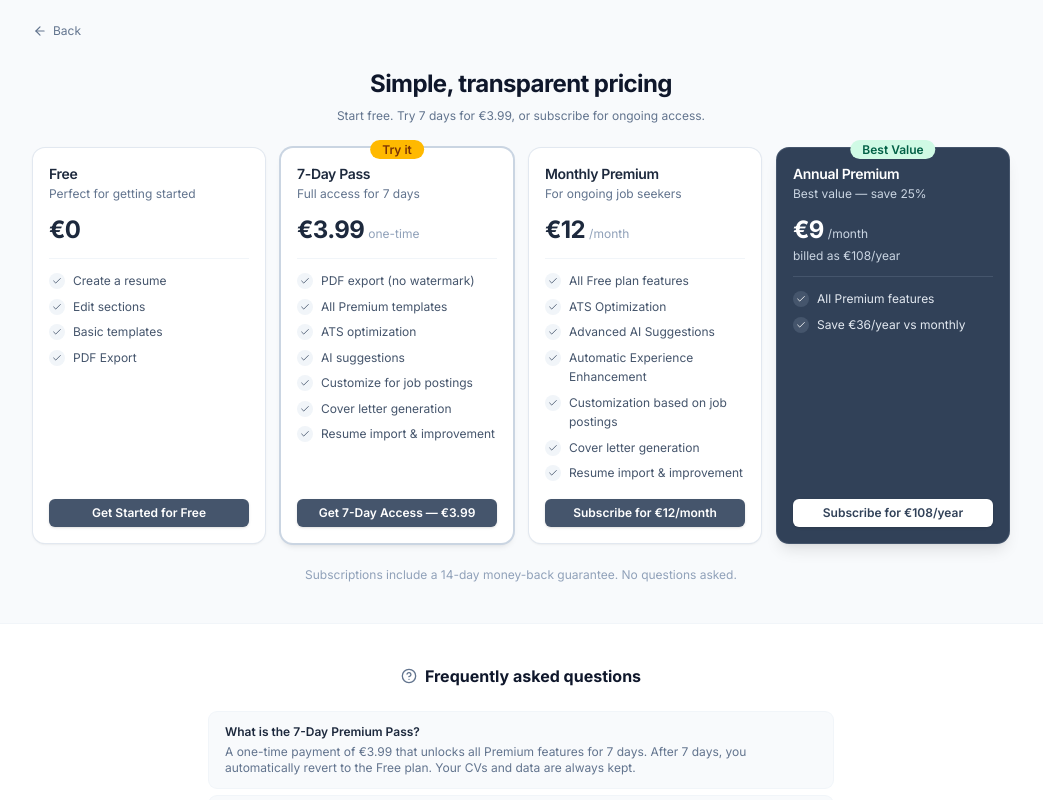
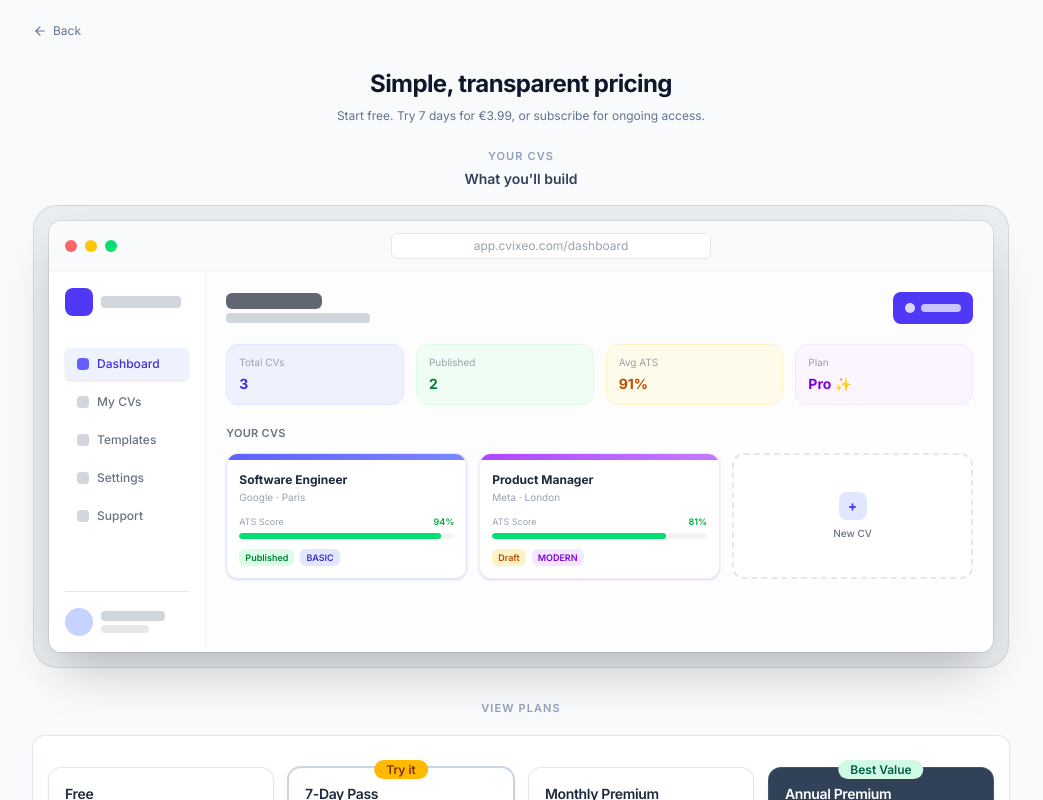
Before and after one commit to Ncarmend/MYCVCRAFT, a Next.js app: page /pricing in a window 1280 px wide. Shown: the top 800 px of the page, without its empty margins (119-1162 px from the left). Built offline with nearby package versions, Linux system fonts and the light colour scheme; no server answers.

Commit message:
design commit

```diff
--- a/app/pricing/page.tsx
+++ b/app/pricing/page.tsx
@@ -8,11 +8,19 @@ import { PLANS } from "@/lib/plans";
 import { HelpCircle, ArrowLeft } from "lucide-react";
 import { useLanguage, translations } from "@/components/landing/LanguageContext";
 
+const mockStatColors = [
+  { bg: "bg-indigo-50 border border-indigo-100", valueColor: "text-indigo-700" },
+  { bg: "bg-green-50 border border-green-100",   valueColor: "text-green-700" },
+  { bg: "bg-amber-50 border border-amber-100",   valueColor: "text-amber-700" },
+  { bg: "bg-purple-50 border border-purple-100", valueColor: "text-purple-700" },
+];
+
 export default function PricingPage() {
   const router = useRouter();
   const [loadingPlan, setLoadingPlan] = useState<string | null>(null);
   const { lang } = useLanguage();
   const T = translations[lang].pricing;
+  const TM = translations[lang].hero.mock;
 
   async function handleCheckout(planType: "MONTHLY" | "ANNUAL" | "PASS") {
     setLoadingPlan(planType);
@@ -45,7 +53,8 @@ export default function PricingPage() {
 
   return (
     <main className="min-h-screen bg-slate-50">
-      {/* Back */}
+
+      {/* ── Back ── */}
       <div className="mx-auto max-w-5xl px-6 pt-5">
         <button
           onClick={() => router.back()}
@@ -56,7 +65,7 @@ export default function PricingPage() {
         </button>
       </div>
 
-      {/* Header */}
+      {/* ── 1. Product overview ── */}
       <div className="mx-auto max-w-5xl px-6 pb-6 pt-6 text-center">
         <h1 className="text-xl font-bold tracking-tight text-slate-900 sm:text-2xl">
           {T.headline}
@@ -64,11 +73,174 @@ export default function PricingPage() {
         <p className="mx-auto mt-2 max-w-md text-xs text-slate-500">{T.subtext}</p>
       </div>
 
-      {/* ── 4-card grid ── */}
+      {/* ── 2. "Your CVs" product preview ── */}
+      <div className="mx-auto max-w-5xl px-6 pb-8">
+        <div className="mb-4 text-center">
+          <p className="text-[11px] font-semibold uppercase tracking-widest text-slate-400">
+            {TM.yourCVs}
+          </p>
+          <p className="mt-1 text-sm font-semibold text-slate-700">{T.previewTitle}</p>
+        </div>
+
+        {/* Browser mockup */}
+        <div className="-mx-6 overflow-x-auto px-6 sm:mx-0 sm:overflow-x-visible sm:px-0">
+          <div className="min-w-105 sm:min-w-0">
+            <div className="relative mx-auto max-w-5xl rounded-2xl bg-gray-900/5 p-2 ring-1 ring-inset ring-gray-900/10 lg:rounded-3xl lg:p-4">
+              <div className="overflow-hidden rounded-xl bg-white shadow-2xl ring-1 ring-gray-900/10">
+
+                {/* Browser chrome */}
+                <div className="flex items-center gap-2 border-b border-gray-100 bg-gray-50 px-4 py-3">
+                  <div className="h-3 w-3 rounded-full bg-red-400" />
+                  <div className="h-3 w-3 rounded-full bg-yellow-400" />
+                  <div className="h-3 w-3 rounded-full bg-green-400" />
+                  <div className="mx-auto max-w-xs flex-1 rounded-md border border-gray-200 bg-white px-3 py-1 text-center text-xs text-gray-400">
+                    app.cvixeo.com/dashboard
+                  </div>
+                </div>
+
+                {/* Dashboard shell */}
+                <div className="grid grid-cols-12" style={{ minHeight: "380px" }}>
+
+                  {/* Sidebar */}
+                  <div className="col-span-2 flex flex-col border-r border-gray-100 bg-white/70 p-4">
+                    <div className="mb-8 flex items-center gap-2">
+                      <div className="h-7 w-7 rounded-lg bg-indigo-600" />
+                      <span className="h-3 w-20 rounded bg-gray-300" />
+                    </div>
+                    <div className="space-y-1.5 text-gray-600">
+                      {TM.nav.map((label, i) => (
+                        <div
+                          key={i}
+                          className={`flex items-center gap-2 rounded-md px-3 py-2 ${
+                            i === 0
+                              ? "bg-indigo-50 text-indigo-700 shadow-sm"
+                              : "text-gray-500"
+                          }`}
+                        >
+                          <div className={`h-3 w-3 rounded ${i === 0 ? "bg-indigo-500" : "bg-gray-300"}`} />
+                          <span className="text-xs font-medium">{label}</span>
+                        </div>
+                      ))}
+                    </div>
+                    <div className="mt-auto flex items-center gap-2 border-t border-gray-200 pt-4">
+                      <div className="h-7 w-7 rounded-full bg-indigo-200" />
+                      <div className="space-y-1">
+                        <div className="h-2.5 w-16 rounded bg-gray-300" />
+                        <div className="h-2 w-12 rounded bg-gray-200" />
+                      </div>
+                    </div>
+                  </div>
+
+                  {/* Main content */}
+                  <div className="col-span-10 bg-gray-50/40 p-5">
+                    <div className="mb-5 flex items-center justify-between">
+                      <div>
+                        <div className="mb-1 h-4 w-24 rounded-md bg-gray-800 opacity-70" />
+                        <div className="h-2.5 w-36 rounded bg-gray-300" />
+                      </div>
+                      <div className="flex h-8 items-center gap-1.5 rounded-lg bg-indigo-600 px-3">
+                        <div className="h-2.5 w-2.5 rounded-full bg-white opacity-80" />
+                        <div className="h-2 w-10 rounded bg-white opacity-70" />
+                      </div>
+                    </div>
+
+                    {/* Stats row */}
+                    <div className="mb-5 grid grid-cols-4 gap-3">
+                      {TM.stats.map((s, i) => (
+                        <div key={i} className={`rounded-xl ${mockStatColors[i].bg} px-3 py-2.5`}>
+                          <p className="mb-1 text-[10px] text-gray-400">{s.label}</p>
+                          <p className={`text-sm font-bold ${mockStatColors[i].valueColor}`}>{s.value}</p>
+                        </div>
+                      ))}
+                    </div>
+
+                    {/* CV cards */}
+                    <p className="mb-3 text-[11px] font-semibold uppercase tracking-wide text-gray-500">
+                      {TM.yourCVs}
+                    </p>
+                    <div className="grid grid-cols-3 gap-3">
+
+                      {/* CV 1 */}
+                      <div className="overflow-hidden rounded-xl border border-indigo-100 bg-white shadow-sm">
+                        <div className="h-1.5 w-full bg-linear-to-r from-indigo-500 to-indigo-400" />
+                        <div className="p-3">
+                          <p className="mb-0.5 text-xs font-bold text-gray-800">Software Engineer</p>
+                          <p className="mb-2.5 text-[10px] text-gray-400">Google · Paris</p>
+                          <div className="mb-1 flex items-center justify-between">
+                            <span className="text-[9px] text-gray-400">{TM.atsScore}</span>
+                            <span className="text-[9px] font-semibold text-green-600">94%</span>
+                          </div>
+                          <div className="mb-2.5 h-1.5 w-full overflow-hidden rounded-full bg-gray-100">
+                            <div className="h-full w-[94%] rounded-full bg-green-400" />
+                          </div>
+                          <div className="flex gap-1.5">
+                            <span className="rounded-md bg-green-100 px-1.5 py-0.5 text-[9px] font-semibold text-green-700">
+                              {TM.published}
+                            </span>
+                            <span className="rounded-md bg-indigo-100 px-1.5 py-0.5 text-[9px] font-semibold text-indigo-700">
+                              BASIC
+                            </span>
+                          </div>
+                        </div>
+                      </div>
+
+                      {/* CV 2 */}
+                      <div className="overflow-hidden rounded-xl border border-purple-100 bg-white shadow-sm">
+                        <div className="h-1.5 w-full bg-linear-to-r from-purple-500 to-purple-400" />
+                        <div className="p-3">
+                          <p className="mb-0.5 text-xs font-bold text-gray-800">Product Manager</p>
+                          <p className="mb-2.5 text-[10px] text-gray-400">Meta · London</p>
+                          <div className="mb-1 flex items-center justify-between">
+                            <span className="text-[9px] text-gray-400">{TM.atsScore}</span>
+                            <span className="text-[9px] font-semibold text-green-600">81%</span>
+                          </div>
+                          <div className="mb-2.5 h-1.5 w-full overflow-hidden rounded-full bg-gray-100">
+                            <div className="h-full w-[81%] rounded-full bg-green-400" />
+                          </div>
+                          <div className="flex gap-1.5">
+                            <span className="rounded-md bg-amber-100 px-1.5 py-0.5 text-[9px] font-semibold text-amber-700">
+                              {TM.draft}
+                            </span>
+                            <span className="rounded-md bg-purple-100 px-1.5 py-0.5 text-[9px] font-semibold text-purple-700">
+                              MODERN
+                            </span>
+                          </div>
+                        </div>
+                      </div>
+
+                      {/* New CV slot */}
+                      <div className="flex flex-col items-center justify-center rounded-xl border-2 border-dashed border-gray-200 bg-white">
+                        <div className="mb-1.5 flex h-7 w-7 items-center justify-center rounded-lg bg-indigo-100">
+                          <span className="text-sm font-bold leading-none text-indigo-600">+</span>
+                        </div>
+                        <p className="text-[10px] font-medium text-gray-500">{TM.newCV}</p>
+                      </div>
+
+                    </div>
+                  </div>
+                </div>
+
+              </div>
+            </div>
+          </div>
+        </div>
+      </div>
+
+      {/* ── 3. Pricing table ── */}
       <div className="mx-auto max-w-5xl px-6 pb-10">
+
+        {/* Section label */}
+        <div className="mb-5 text-center">
+          <p className="text-[11px] font-semibold uppercase tracking-widest text-slate-400">
+            {T.plansLabel}
+          </p>
+        </div>
+
+        {/* Card-styled wrapper — same look as PricingCard (non-highlighted) */}
+        <div className="rounded-xl bg-white px-4 pb-4 pt-8 shadow-sm ring-1 ring-slate-200">
           <div className="grid grid-cols-1 items-stretch gap-4 sm:grid-cols-2 lg:grid-cols-4">
 
-          {/* Card 1 · Free */}
+            {/* Free */}
             <PricingCard
               name={T.freeName}
               price={0}
@@ -79,7 +251,7 @@ export default function PricingPage() {
               onSelect={() => router.push("/signup")}
             />
 
-          {/* Card 2 · 7-Day Premium Pass */}
+            {/* 7-Day Premium Pass */}
             <PricingCard
               name={T.passName}
               price={PLANS.PASS.price}
@@ -93,7 +265,7 @@ export default function PricingPage() {
               loading={loadingPlan === "PASS"}
             />
 
-          {/* Card 3 · Monthly Premium */}
+            {/* Monthly Premium */}
             <PricingCard
               name={T.monthlyName}
               price={PLANS.PRO.priceMonthly}
@@ -105,7 +277,7 @@ export default function PricingPage() {
               loading={loadingPlan === "MONTHLY"}
             />
 
-          {/* Card 4 · Annual Premium */}
+            {/* Annual Premium */}
             <PricingCard
               name={T.annualName}
               price={PLANS.PRO.priceAnnual}
@@ -120,12 +292,14 @@ export default function PricingPage() {
               onSelect={() => handleCheckout("ANNUAL")}
               loading={loadingPlan === "ANNUAL"}
             />
+
           </div>
 
           <p className="mt-6 text-center text-xs text-slate-400">{T.moneyBack}</p>
         </div>
+      </div>
 
-      {/* FAQ */}
+      {/* ── FAQ ── */}
       <div className="border-t border-slate-100 bg-white py-10">
         <div className="mx-auto max-w-2xl px-6">
           <div className="mb-6 flex items-center justify-center gap-2">
@@ -145,6 +319,7 @@ export default function PricingPage() {
           </div>
         </div>
       </div>
+
     </main>
   );
 }
--- a/components/landing/CTA.tsx
+++ b/components/landing/CTA.tsx
@@ -27,7 +27,8 @@ export function CTA() {
         <div className="mt-6 flex flex-col items-center gap-3 sm:flex-row sm:justify-center">
           <Link href="/signup">
             <Button
-              size="md"
+              size=
+              "md"
               className="bg-white text-indigo-700 hover:bg-indigo-50 gap-2 px-8 shadow-lg"
             >
               <Sparkles className="h-5 w-5" />
--- a/components/landing/LanguageContext.tsx
+++ b/components/landing/LanguageContext.tsx
@@ -192,6 +192,8 @@ export const translations = {
       perMonth:        "/month",
       passOnce:        "one-time",
       annualBilledAs:  "billed as €108/year",
+      previewTitle:    "What you'll build",
+      plansLabel:      "View plans",
       // Legacy keys kept for backward compat
       proDescription:  "For serious job seekers",
       billingMonthly:  "Monthly",
@@ -569,6 +571,8 @@ export const translations = {
       perMonth:        "/mois",
       passOnce:        "paiement unique",
       annualBilledAs:  "facturé 108 €/an",
+      previewTitle:    "Ce que vous allez créer",
+      plansLabel:      "Voir les offres",
       // Clés conservées pour la compatibilité
       proDescription:  "Pour les candidats sérieux",
       billingMonthly:  "Mensuel",
```
Lines whose indentation alone changed are shown as unchanged.
